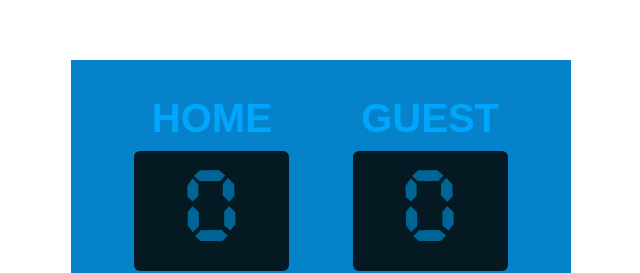
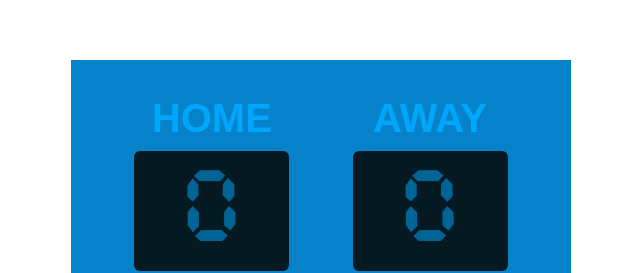
Before and after one commit to NitnerocNoguob/basketball-scoreboard, a website built with Vite: page index.html in a window 1280 px wide. Shown: the part 140-413 px from the top of the page, 319-959 px from the left. Built offline with nearby package versions, Linux system fonts and the light colour scheme.

Commit message:
team display changes
I have change the <h3> for guest to away

```diff
--- a/index.html
+++ b/index.html
@@ -17,7 +17,7 @@
                     </div>
                 </div>
                 <div class="score-section">
-                    <h3 class="teams-display">GUEST</h3>
+                    <h3 class="teams-display">AWAY</h3>
                     <div class="score-container">
                         <p class="score-screen" id="guest-el">0</p>
                     </div>
```
